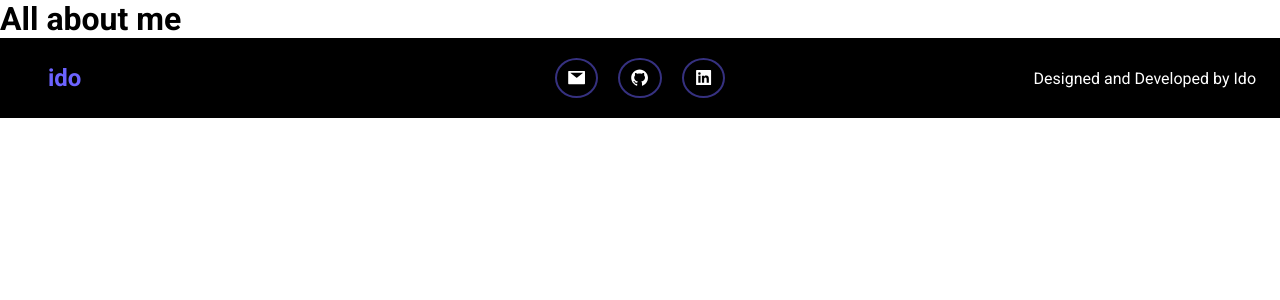
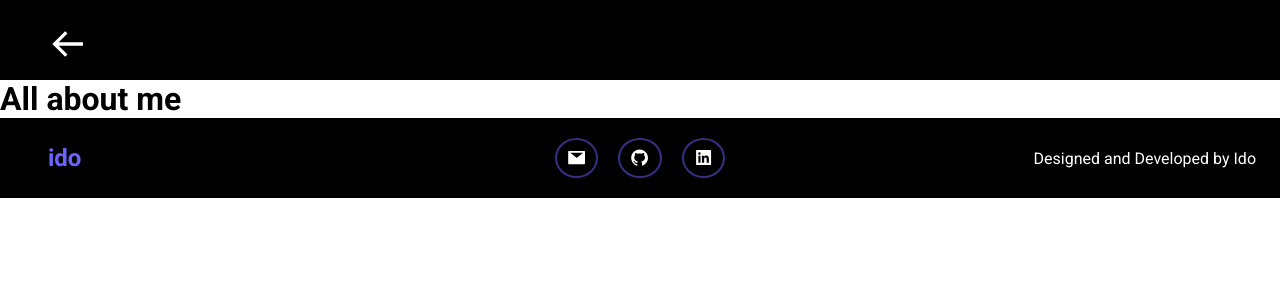
Before and after one commit to idoyudha/react-portofolio, a React (Create React App) app: page /resume in a window 1280 px wide. Shown: the top 300 px of the page. Built offline with nearby package versions, Linux system fonts and the light colour scheme.

Commit message:
Add resume page

```diff
--- a/src/components/404Page/index.js
+++ b/src/components/404Page/index.js
@@ -3,6 +3,12 @@ import { Link } from 'react-router-dom'
 import { Container, ContentWrapper, Header1, Header2, Description, Return } from './404Elements'
 
 const Page404NotFound = () => {
+
+    const LinkStyle = {
+        textDecoration: 'none',
+        color: '#6C63FF'
+    }
+
     return (
         <>  <Container>
                 <ContentWrapper>
@@ -10,7 +16,7 @@ const Page404NotFound = () => {
                     <Header2>Page Not Found</Header2>
                     <Description>The link you clicked may be broken or the page may have been removed.</Description>
                     <Return>
-                        <Link to="/" style={{textDecoration: 'none', color: '#6C63FF'}}>Return Home?</Link>
+                        <Link to="/" style={LinkStyle}>Return Home?</Link>
                     </Return>
                 </ContentWrapper>
             </Container>
--- a/src/components/AboutSection/aboutElements.js
+++ b/src/components/AboutSection/aboutElements.js
@@ -12,7 +12,7 @@ export const AboutContainer = styled.div`
 export const AboutWrapper = styled.div`
     display: grid;
     z-index: 1;
-    height: 860px;
+    height: 900px;
     width: 100%;
     max-width: 1100px;
     margin-right: auto;
--- a/src/components/CodeSection/CodeElements.js
+++ b/src/components/CodeSection/CodeElements.js
@@ -1,7 +1,7 @@
 import styled from 'styled-components'
 
 export const CodeContainer = styled.div`
-    height: 800px;
+    height: 900px;
     display: flex;
     color: #fff;
     flex-direction: column;
--- a/src/components/CodeSection/index.js
+++ b/src/components/CodeSection/index.js
@@ -75,7 +75,6 @@ const CodeSection = () => {
                     blockMargin={5}
                     fontSize={16}
                     theme={colourTheme}
-                    // color="hsla(243, 100%, 69%, 1)"
                 />
             </CodeContainer>
         </>
--- a/src/components/HeroSection/HeroElements.js
+++ b/src/components/HeroSection/HeroElements.js
@@ -2,7 +2,6 @@ import styled from 'styled-components'
 import sand from '../../images/sand.jpg'
 
 export const HeroContainer = styled.div`
-    /* background: #101010; */
     background-image: linear-gradient( rgba(0, 0, 0, 0.9), rgba(0, 0, 0, 0.85) ), url(${sand});
     background-repeat: no-repeat;
     background-size: cover;
--- /dev/null
+++ b/src/components/NavbarReturn/ReturnElements.js
@@ -0,0 +1,19 @@
+import styled from 'styled-components'
+
+export const NavContainer = styled.div`
+    background: black;
+    padding: 24px;
+    height: 80px;
+    position: sticky;
+    top: 0;
+    z-index: 10;
+    display: flex;
+`
+
+export const NavWrapper = styled.div`
+    font-size: 40px;
+    z-index: 1;
+    width: 100%;
+    padding: 0 24px;
+    max-width: 1300px;
+`
--- /dev/null
+++ b/src/components/NavbarReturn/index.js
@@ -0,0 +1,19 @@
+import React from 'react'
+import { Link } from 'react-router-dom'
+import { BiArrowBack } from 'react-icons/bi';
+import { NavContainer, NavWrapper } from './ReturnElements';
+
+
+const NavReturn = () => {
+    return (
+        <>
+            <NavContainer>
+                <NavWrapper>
+                    <Link to="/" style={{color: 'white'}}><BiArrowBack /></Link>
+                </NavWrapper>
+            </NavContainer>
+        </>
+    )
+}
+
+export default NavReturn
--- a/src/components/Projects/ProjectElements.js
+++ b/src/components/Projects/ProjectElements.js
@@ -1,7 +1,7 @@
 import styled from 'styled-components'
 
 export const ProjectsContainer = styled.div`
-    height: 800px;
+    height: 900px;
     display: flex;
     flex-direction: column;
     justify-content: center;
--- a/src/pages/resume.js
+++ b/src/pages/resume.js
@@ -1,8 +1,12 @@
 import React from 'react'
+import { FcDownload } from 'react-icons/fc';
+import Navbar from '../components/Navbar';
+import NavReturn from '../components/NavbarReturn';
 
 const ResumePage = () => {
     return (
         <>
+            <NavReturn/>
             <h1>All about me</h1>
         </>
     )
```
